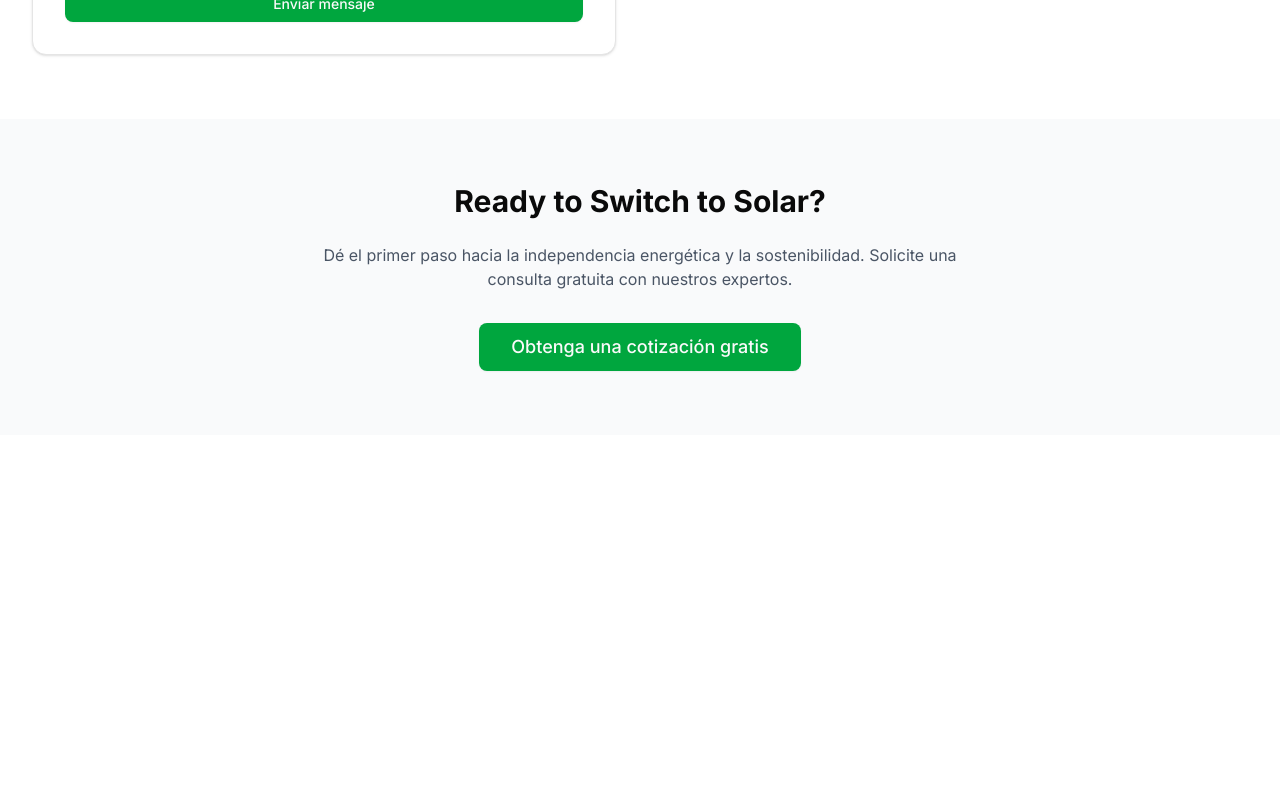
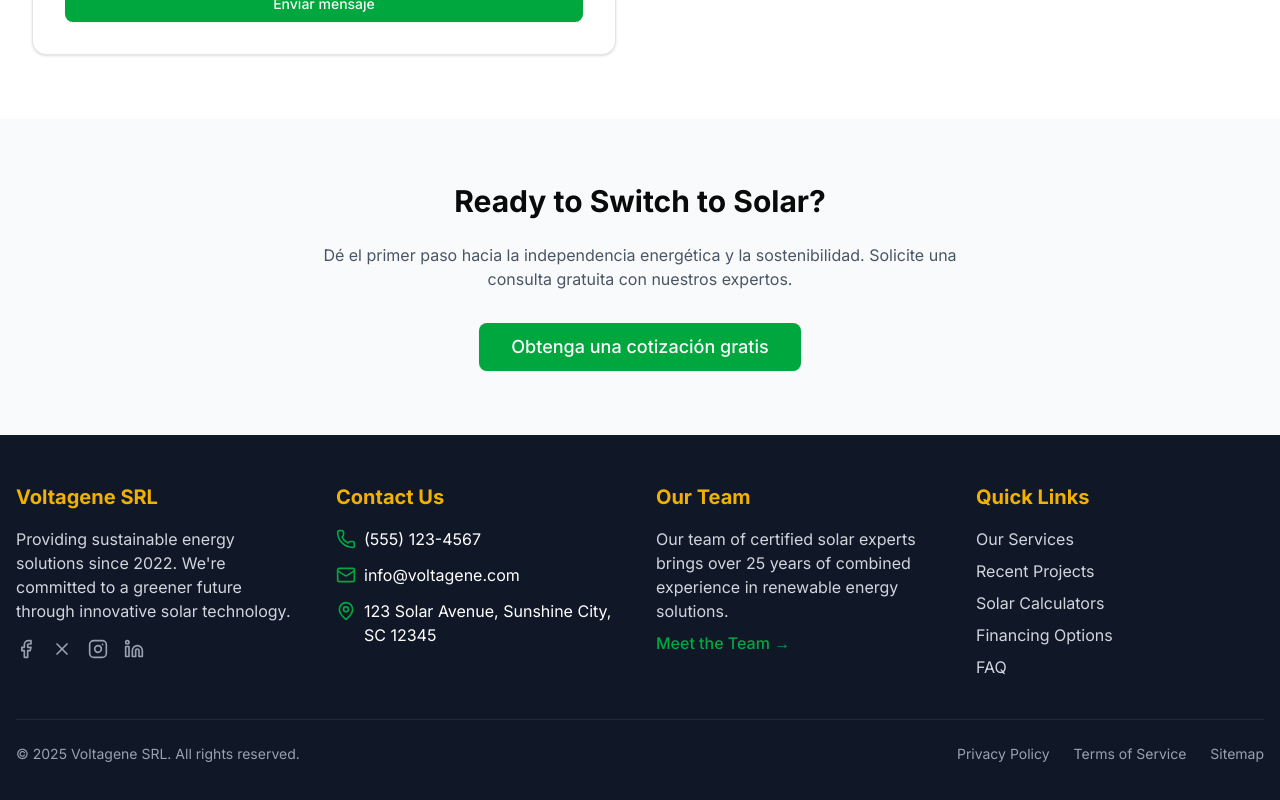
Before and after one commit to InuzDev/Voltagene-Landsite, a Next.js app: page /Contact in a window 1280 px wide. Shown: the part 807-1607 px from the top of the page. Before the commit the page ends 1242 px from the top, so only its background shows below. Built offline with nearby package versions, Linux system fonts and the light colour scheme.

Commit message:
added footer to the Contact page site

```diff
--- a/app/Contact/page.tsx
+++ b/app/Contact/page.tsx
@@ -1,4 +1,5 @@
 import { Input } from "app/components/input"
+import { SiteFooter } from "app/components/Site-footer"
 import { SiteHeader } from "app/components/Site-header"
 import { Textarea } from "app/components/textarea"
 import { Button } from "app/components/ui/button"
@@ -162,6 +163,7 @@ export default function ContactPage() {
                </div>
             </section>
          </main>
+         <SiteFooter />
       </>
    )
 }
```
